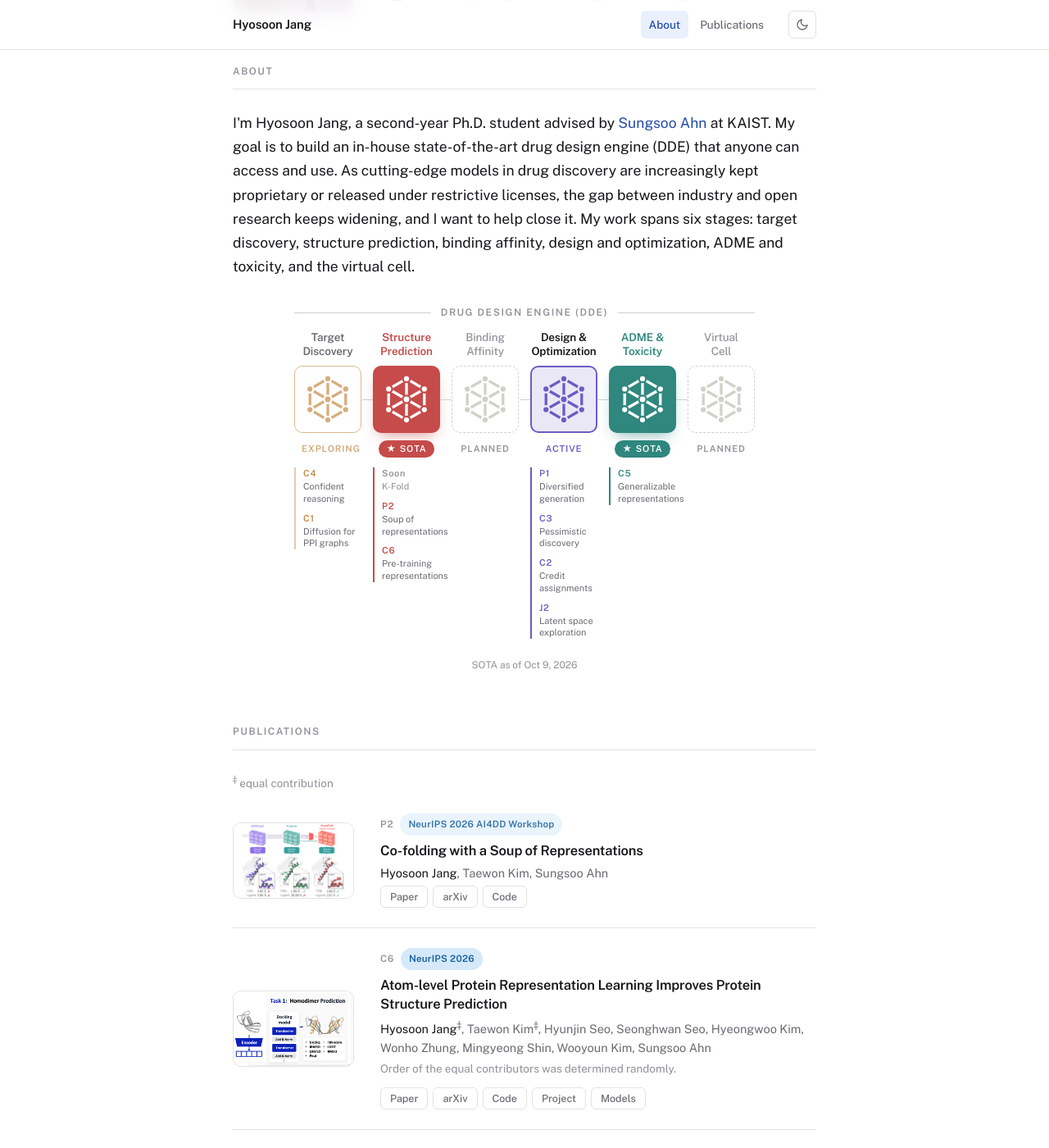
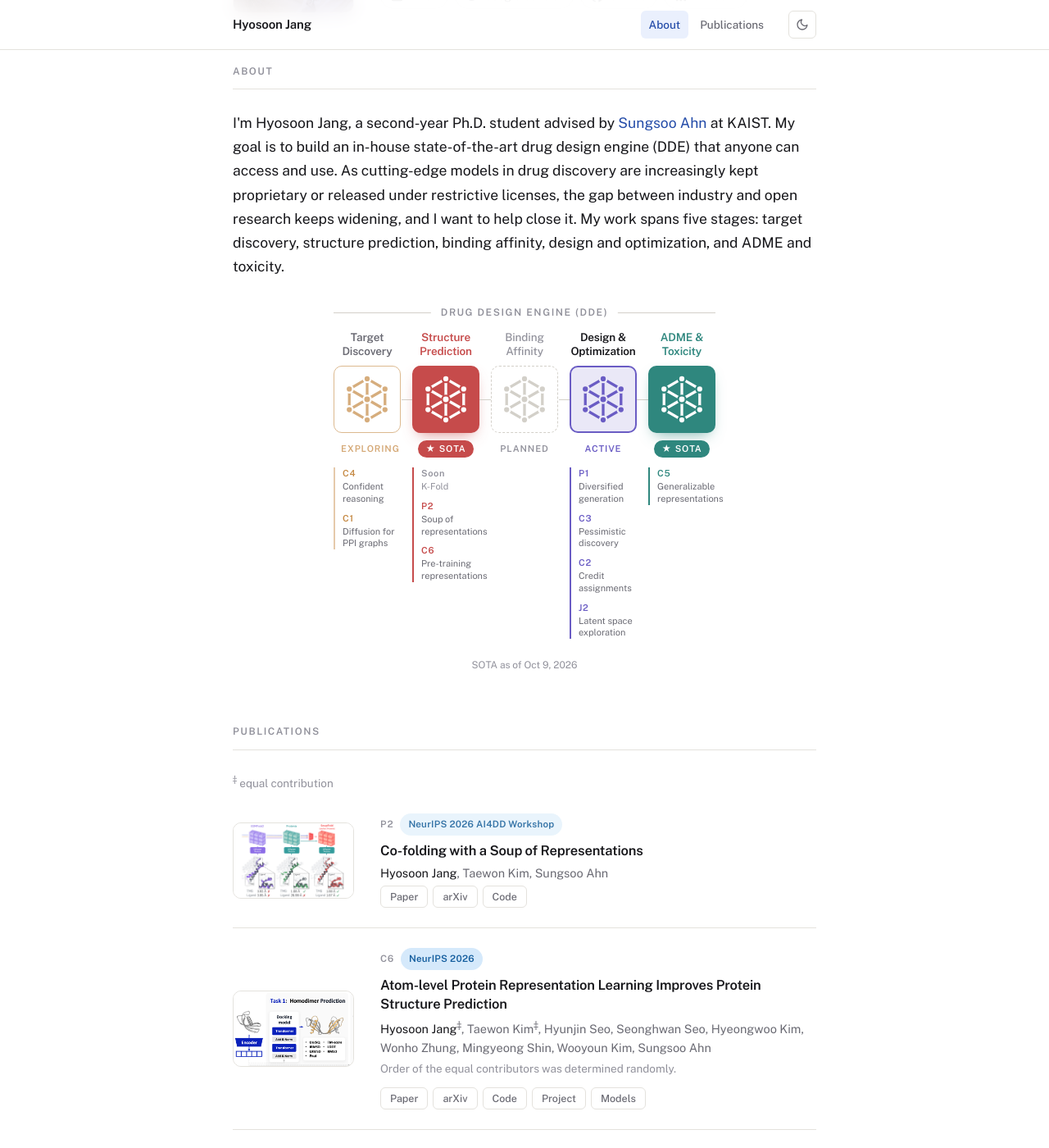
Before and after one commit to hsjang0/hsjang, a Jekyll site: the page built from index.html, in a window 1280 px wide and 1400 px high, scrolled down 257 px. Shown: the whole window at 82% size. Built offline with Jekyll 4.4.1, drawn with Linux system fonts in a browser that asks for light colours.

Commit message:
Drop the virtual cell stage for now
The pipeline and the DDE rule now size themselves from the number of
stages in _data/research.yaml, so adding or removing one needs no CSS
change.

Co-Authored-By: Claude Opus 5.5 <noreply@anthropic.com>

```diff
--- a/_data/research.yaml
+++ b/_data/research.yaml
@@ -44,6 +44,3 @@ stages:
     status: sota
     papers:
       - { tag: "C5", label: "Generalizable representations" }
-
-  - name: "Virtual|Cell"
-    status: planned
--- a/index.html
+++ b/index.html
@@ -58,17 +58,17 @@ title: Home
       (DDE) that anyone can access and use. As cutting-edge models in drug discovery
       are increasingly kept proprietary or released under restrictive licenses, the
       gap between industry and open research keeps widening, and I want to help close
-      it. My work spans six stages: target discovery, structure prediction, binding
-      affinity, design and optimization, ADME and toxicity, and the virtual cell.
+      it. My work spans five stages: target discovery, structure prediction, binding
+      affinity, design and optimization, and ADME and toxicity.
     </p>
   </div>
 
   {% assign rs = site.data.research %}
   {% if rs.stages %}
-  <div class="dde" aria-hidden="true">
+  <div class="dde" aria-hidden="true" style="--n: {{ rs.stages | size }}">
     <div class="dde-label">Drug Design Engine (DDE)</div>
   </div>
-  <ol class="pipeline">
+  <ol class="pipeline" style="--n: {{ rs.stages | size }}">
     {% for st in rs.stages %}
     <li class="stage is-{{ st.status }}"{% if st.color and st.status != 'planned' %} style="--stage: {{ st.color }}"{% endif %}>
       <div class="stage-name">{{ st.name | replace: '&', '&amp;' | replace: '|', '<br>' }}</div>
```
Also changed, not shown: libs/custom/site.css.
